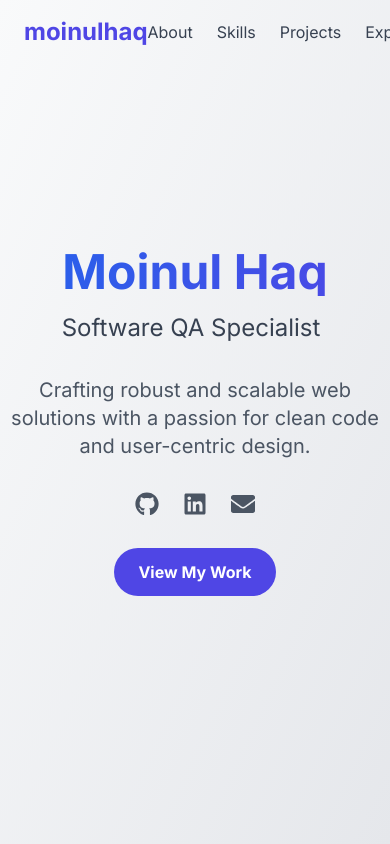
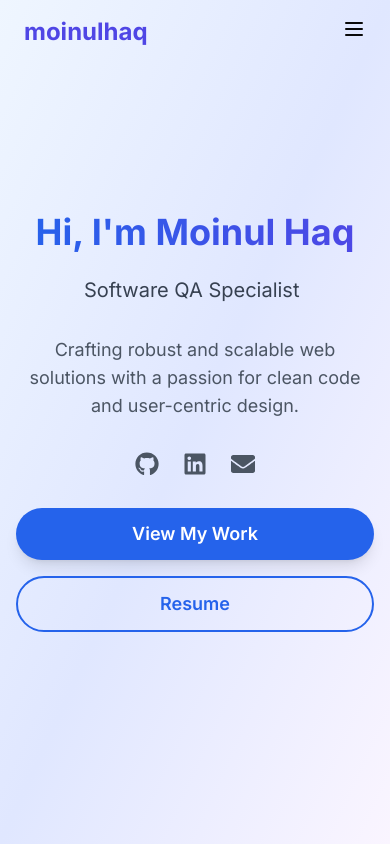
Before and after one commit to moinulse/moinul-portfolio, a Next.js app: page / in a window 390 px wide. Shown: the top 844 px of the page. Built offline with nearby package versions, Linux system fonts and the light colour scheme.

Commit message:
feat: added menu on mobile and fixed responsiveness

```diff
--- a/src/app/page.tsx
+++ b/src/app/page.tsx
@@ -7,7 +7,6 @@ import Skills from "@/components/Skills";
 import Hero from "@/components/Hero";
 import { motion } from "framer-motion";
 
-
 export default function Home() {
   return (
     <motion.main
@@ -15,26 +14,27 @@ export default function Home() {
       animate={{ opacity: 1 }}
       exit={{ opacity: 0 }}
       transition={{ duration: 0.5 }}
+      className="overflow-x-hidden"
     >
       <Header />
       <Hero />
       <div className="bg-gray-100">
-        <div className="max-w-6xl mx-auto px-4 sm:px-6 lg:px-8" id="about">
+        <div className="max-w-6xl mx-auto px-4 sm:px-6 lg:px-8 w-full" id="about">
           <About />
         </div>
       </div>
       <div className="bg-white">
-        <div className="max-w-6xl mx-auto px-4 sm:px-6 lg:px-8" id="skills">
+        <div className="max-w-6xl mx-auto px-4 sm:px-6 lg:px-8 w-full" id="skills">
           <Skills />
         </div>
       </div>
       <div className="bg-white">
-        <div className="max-w-6xl mx-auto px-4 sm:px-6 lg:px-8" id="experience">
+        <div className="max-w-6xl mx-auto px-4 sm:px-6 lg:px-8 w-full" id="experience">
           <Experience />
         </div>
       </div>
       <div className="bg-gray-100">
-        <div className="max-w-6xl mx-auto px-4 sm:px-6 lg:px-8" id="education">
+        <div className="max-w-6xl mx-auto px-4 sm:px-6 lg:px-8 w-full" id="education">
           <Education />
         </div>
       </div>
--- a/src/components/Education.tsx
+++ b/src/components/Education.tsx
@@ -99,14 +99,14 @@ export default function Education() {
         Education
       </motion.h2>
       <div className="relative">
-        <div className="absolute left-1/2 top-0 bottom-0 w-0.5 bg-indigo-200 transform -translate-x-1/2"></div>
+        <div className="absolute left-1/2 top-0 bottom-0 w-0.5 bg-indigo-200 transform -translate-x-1/2 hidden md:block"></div>
         <div className="space-y-12">
           {education.map((edu, index) => (
             <EducationItem key={index} edu={edu} index={index} />
           ))}
         </div>
         <motion.div
-          className="absolute left-1/2 bottom-0 w-6 h-6 bg-indigo-500 rounded-full transform -translate-x-1/2 translate-y-3 flex items-center justify-center"
+          className="absolute left-1/2 bottom-0 w-6 h-6 bg-indigo-500 rounded-full transform -translate-x-1/2 translate-y-3 items-center justify-center hidden md:flex"
           initial={{ scale: 0 }}
           whileInView={{ scale: 1 }}
           transition={{ duration: 0.5, delay: 0.2 }}
@@ -130,20 +130,20 @@ function EducationItem({ edu, index }: { edu: any, index: number }) {
       transition={{ duration: 0.5, delay: index * 0.1 }}
       viewport={{ once: true }}
     >
-      <div className={`md:w-1/2 ${isEven ? 'md:pl-8' : 'md:pr-8'} pb-8 md:pb-0 ${isEven ? 'md:text-left' : 'md:text-right'}`}>
-        <div className={`flex items-center ${isEven ? 'justify-start' : 'justify-end'} mb-2`}>
+      <div className={`w-full md:w-1/2 ${isEven ? 'md:pl-8' : 'md:pr-8'} pb-8 md:pb-0 text-center md:text-left ${isEven ? 'md:text-left' : 'md:text-right'}`}>
+        <div className={`flex items-center justify-center md:justify-start ${isEven ? 'md:justify-start' : 'md:justify-end'} mb-2`}>
           <h4 className="text-xl font-medium text-indigo-600">{edu.institution}</h4>
-          <span className={`${isEven ? 'ml-2' : 'mr-2 ml-2'}`}>{edu.flag}</span>
+          <span className="ml-2">{edu.flag}</span>
         </div>
         <h3 className="text-2xl font-semibold text-gray-800 mb-2">{edu.degree}</h3>
         {edu.details && <h3 className="text-lg text-gray-700 mb-2">{edu.details}</h3>}
-        <div className={`flex items-center ${isEven ? 'justify-start' : 'justify-end'} text-gray-500`}>
-          <Calendar className={isEven ? 'mr-2' : 'ml-2 order-2'} size={16} />
+        <div className={`flex items-center justify-center md:justify-start ${isEven ? 'md:justify-start' : 'md:justify-end'} text-gray-500`}>
+          <Calendar className="mr-2" size={16} />
           <span className="font-bold">{edu.period}</span>
         </div>
       </div>
-      <div className={`md:w-1/2 ${isEven ? 'md:pr-8' : 'md:pl-8'} relative`}>
-        <div className={`absolute ${isEven ? '-right-3' : '-left-3'} top-0 w-6 h-6 bg-indigo-500 rounded-full`}></div>
+      <div className={`w-full md:w-1/2 ${isEven ? 'md:pr-8' : 'md:pl-8'} relative`}>
+        <div className={`absolute ${isEven ? '-right-3' : '-left-3'} top-0 w-6 h-6 bg-indigo-500 rounded-full hidden md:block`}></div>
         <div className="bg-white p-6 rounded-lg shadow-lg">
           {edu.achievements && edu.achievements.length > 0 && (
             <motion.div
--- a/src/components/Header.tsx
+++ b/src/components/Header.tsx
@@ -1,10 +1,12 @@
 "use client"
-import { motion } from "framer-motion";
+import { motion, AnimatePresence } from "framer-motion";
 import { useState, useEffect } from "react";
 import Link from "next/link";
+import { Menu, X } from "lucide-react";
 
 export default function Header() {
   const [isScrolled, setIsScrolled] = useState(false);
+  const [isMobileMenuOpen, setIsMobileMenuOpen] = useState(false);
 
   useEffect(() => {
     const handleScroll = () => {
@@ -13,6 +15,16 @@ export default function Header() {
     window.addEventListener("scroll", handleScroll);
     return () => window.removeEventListener("scroll", handleScroll);
   }, []);
+
+  const menuItems = ["About", "Skills", "Projects", "Experience", "Education"];
+
+  const handleMenuItemClick = (item: string) => {
+    setIsMobileMenuOpen(false);
+    const section = document.getElementById(item.toLowerCase());
+    if (section) {
+      section.scrollIntoView({ behavior: 'smooth' });
+    }
+  };
 
   return (
     <motion.header
@@ -30,17 +42,14 @@ export default function Header() {
         >
           <Link href="/" className="text-2xl font-bold text-indigo-600">moinulhaq</Link>
         </motion.div>
-        <ul className="flex space-x-6">
-          {["About", "Skills", "Projects", "Experience", "Education"].map((item) => (
+        <ul className="hidden md:flex space-x-6">
+          {menuItems.map((item) => (
             <motion.li key={item} whileHover={{ y: -2 }} whileTap={{ y: 0 }}>
               <Link
                 href={`#${item.toLowerCase()}`}
                 onClick={(e) => {
                   e.preventDefault();
-                  const projectsSection = document.getElementById(item.toLowerCase());
-                  if (projectsSection) {
-                    projectsSection.scrollIntoView({ behavior: 'smooth' });
-                  }
+                  handleMenuItemClick(item);
                 }}
                 className="text-gray-700 hover:text-indigo-600 transition-colors"
               >
@@ -49,7 +58,45 @@ export default function Header() {
             </motion.li>
           ))}
         </ul>
+        <div className="md:hidden">
+          <button onClick={() => setIsMobileMenuOpen(!isMobileMenuOpen)}>
+            {isMobileMenuOpen ? <X size={24} /> : <Menu size={24} />}
+          </button>
+        </div>
       </nav>
+
+      <AnimatePresence>
+        {isMobileMenuOpen && (
+          <motion.div
+            initial={{ opacity: 0, y: -20 }}
+            animate={{ opacity: 1, y: 0 }}
+            exit={{ opacity: 0, y: -20 }}
+            transition={{ duration: 0.2 }}
+            className="fixed inset-0 bg-white z-40 flex flex-col items-center justify-center"
+          >
+            <ul className="space-y-6 text-center">
+              {menuItems.map((item) => (
+                <motion.li
+                  key={item}
+                  whileHover={{ scale: 1.1 }}
+                  whileTap={{ scale: 0.95 }}
+                >
+                  <Link
+                    href={`#${item.toLowerCase()}`}
+                    onClick={(e) => {
+                      e.preventDefault();
+                      handleMenuItemClick(item);
+                    }}
+                    className="text-2xl text-gray-800 hover:text-indigo-600 transition-colors"
+                  >
+                    {item}
+                  </Link>
+                </motion.li>
+              ))}
+            </ul>
+          </motion.div>
+        )}
+      </AnimatePresence>
     </motion.header>
   );
 }
--- a/src/components/Hero.tsx
+++ b/src/components/Hero.tsx
@@ -3,25 +3,28 @@ import { motion } from "framer-motion";
 import { TypeAnimation } from 'react-type-animation';
 import { FaGithub, FaLinkedin, FaEnvelope } from "react-icons/fa";
 
+// Replace this with your actual Google Drive PDF link
+const RESUME_PDF_URL = "https://drive.google.com/file/d/1vUZUbLpYxI2oOxilKc3oYBYC3QyoA4Cy/view";
+
 export default function Hero() {
   return (
     <motion.section
-      className="min-h-screen flex items-center justify-center bg-gradient-to-br from-gray-50 to-gray-200 text-gray-800"
-      initial={{ opacity: 0 }}
-      animate={{ opacity: 1 }}
-      transition={{ duration: 1 }}
+      className="min-h-screen flex items-center justify-center bg-gradient-to-br from-blue-50 via-indigo-100 to-purple-50 text-gray-800 px-4 sm:px-6 md:px-8"
+      initial={{ opacity: 0, y: 20 }}
+      animate={{ opacity: 1, y: 0 }}
+      transition={{ duration: 0.8 }}
     >
-      <div className="text-center">
+      <div className="text-center w-full max-w-4xl">
         <motion.h1
-          className="text-5xl md:text-7xl font-bold mb-4 bg-clip-text text-transparent bg-gradient-to-r from-blue-600 to-indigo-600"
-          initial={{ y: -50, opacity: 0 }}
-          animate={{ y: 0, opacity: 1 }}
-          transition={{ type: "spring", stiffness: 300, damping: 30, delay: 0.2 }}
+          initial={{ scale: 0.5 }}
+          animate={{ scale: 1 }}
+          transition={{ type: 'spring', stiffness: 100, delay: 0.2 }}
+          className="text-4xl sm:text-5xl md:text-7xl font-bold mb-6 bg-clip-text text-transparent bg-gradient-to-r from-blue-600 to-indigo-600"
         >
-          Moinul Haq
+          Hi, I'm Moinul Haq
         </motion.h1>
         <motion.div
-          className="text-2xl md:text-4xl mb-8 text-gray-700"
+          className="text-xl sm:text-2xl md:text-4xl mb-8 text-gray-700"
           initial={{ y: 50, opacity: 0 }}
           animate={{ y: 0, opacity: 1 }}
           transition={{ delay: 0.5, duration: 0.5 }}
@@ -41,7 +44,7 @@ export default function Hero() {
           />
         </motion.div>
         <motion.p
-          className="text-xl mb-8 max-w-2xl mx-auto text-gray-600"
+          className="text-lg sm:text-xl mb-8 mx-auto text-gray-600"
           initial={{ opacity: 0 }}
           animate={{ opacity: 1 }}
           transition={{ delay: 0.7, duration: 0.5 }}
@@ -58,10 +61,16 @@ export default function Hero() {
           <SocialLink href="https://linkedin.com/in/moinulhaqse" icon={<FaLinkedin size={24} />} label="LinkedIn" />
           <SocialLink href="mailto:moinulhaq.se@gmail.com" icon={<FaEnvelope size={24} />} label="Email" />
         </motion.div>
+        <motion.div
+          initial={{ opacity: 0 }}
+          animate={{ opacity: 1 }}
+          transition={{ duration: 0.5, delay: 0.8 }}
+          className="flex flex-col sm:flex-row justify-center space-y-4 sm:space-y-0 sm:space-x-4"
+        >
           <motion.button
-          className="bg-indigo-600 hover:bg-indigo-700 text-white font-bold py-3 px-6 rounded-full transition-colors"
             whileHover={{ scale: 1.05 }}
             whileTap={{ scale: 0.95 }}
+            className="bg-blue-600 text-white px-6 py-3 rounded-full font-semibold text-lg shadow-lg hover:bg-blue-700 transition duration-300"
             onClick={() => {
               const projectsSection = document.getElementById('projects');
               if (projectsSection) {
@@ -71,6 +80,17 @@ export default function Hero() {
           >
             View My Work
           </motion.button>
+          <motion.a
+            href={RESUME_PDF_URL}
+            target="_blank"
+            rel="noopener noreferrer"
+            whileHover={{ scale: 1.05 }}
+            whileTap={{ scale: 0.95 }}
+            className="bg-transparent border-2 border-blue-600 text-blue-600 px-6 py-3 rounded-full font-semibold text-lg hover:bg-blue-600 hover:text-white transition duration-300 inline-block"
+          >
+            Resume
+          </motion.a>
+        </motion.div>
       </div>
     </motion.section>
   );
--- /dev/null
+++ b/src/components/Projects.tsx
@@ -0,0 +1,82 @@
+"use client"
+import { motion } from "framer-motion";
+import { useState } from "react";
+import Image from "next/image";
+
+// {
+  //   id: 1,
+  //   title: "Project 1",
+  //   description: "This is a project description",
+  //   category: "Web",
+  //   image: "/images/project1.jpg",
+  //   link: "https://www.google.com"
+  // },
+const projects = [];
+
+const categories = ["All", "Web", "Mobile", "Backend", "QA"];
+
+export default function Projects() {
+  const [filter, setFilter] = useState("All");
+
+  const filteredProjects = filter === "All"
+    ? projects
+    : projects.filter(project => project.category === filter);
+
+  return (
+    <section className="py-20 bg-white dark:bg-gray-800">
+      <div className="container mx-auto px-4">
+        <motion.h2
+          className="text-4xl font-bold text-center mb-12 text-indigo-600"
+          initial={{ opacity: 0, y: -20 }}
+          animate={{ opacity: 1, y: 0 }}
+          transition={{ duration: 0.5 }}
+        >
+          My Projects
+        </motion.h2>
+        <div className="flex flex-wrap justify-center mb-8 gap-2">
+          {categories.map((category) => (
+            <motion.button
+              key={category}
+              className={`px-4 py-2 rounded-full text-sm sm:text-base ${
+                filter === category ? "bg-indigo-600 text-white" : "bg-gray-200 text-gray-700"
+              }`}
+              whileHover={{ scale: 1.05 }}
+              whileTap={{ scale: 0.95 }}
+              onClick={() => setFilter(category)}
+            >
+              {category}
+            </motion.button>
+          ))}
+        </div>
+        <motion.div
+          className="grid grid-cols-1 md:grid-cols-2 lg:grid-cols-3 gap-8"
+          initial={{ opacity: 0 }}
+          animate={{ opacity: 1 }}
+          transition={{ duration: 0.5, staggerChildren: 0.1 }}
+        >
+          {filteredProjects.map((project) => (
+            <motion.div
+              key={project.id}
+              className="bg-gray-50 dark:bg-gray-700 rounded-lg shadow-lg overflow-hidden"
+              whileHover={{ y: -5 }}
+              initial={{ opacity: 0, y: 20 }}
+              animate={{ opacity: 1, y: 0 }}
+            >
+              <Image src={project.image} alt={project.title} width={400} height={200} className="w-full h-48 object-cover" />
+              <div className="p-6">
+                <h3 className="text-xl font-semibold mb-2">{project.title}</h3>
+                <p className="text-gray-600 mb-4">{project.description}</p>
+                <div className="flex justify-between items-center">
+                  <span className="text-sm text-indigo-600">{project.category}</span>
+                  <a href={project.link} target="_blank" rel="noopener noreferrer" className="text-indigo-600 hover:underline">
+                    View Project
+                  </a>
+                </div>
+              </div>
+            </motion.div>
+          ))}
+        </motion.div>
+      </div>
+    </section>
+  );
+}
```
Lines whose indentation alone changed are shown as unchanged.
